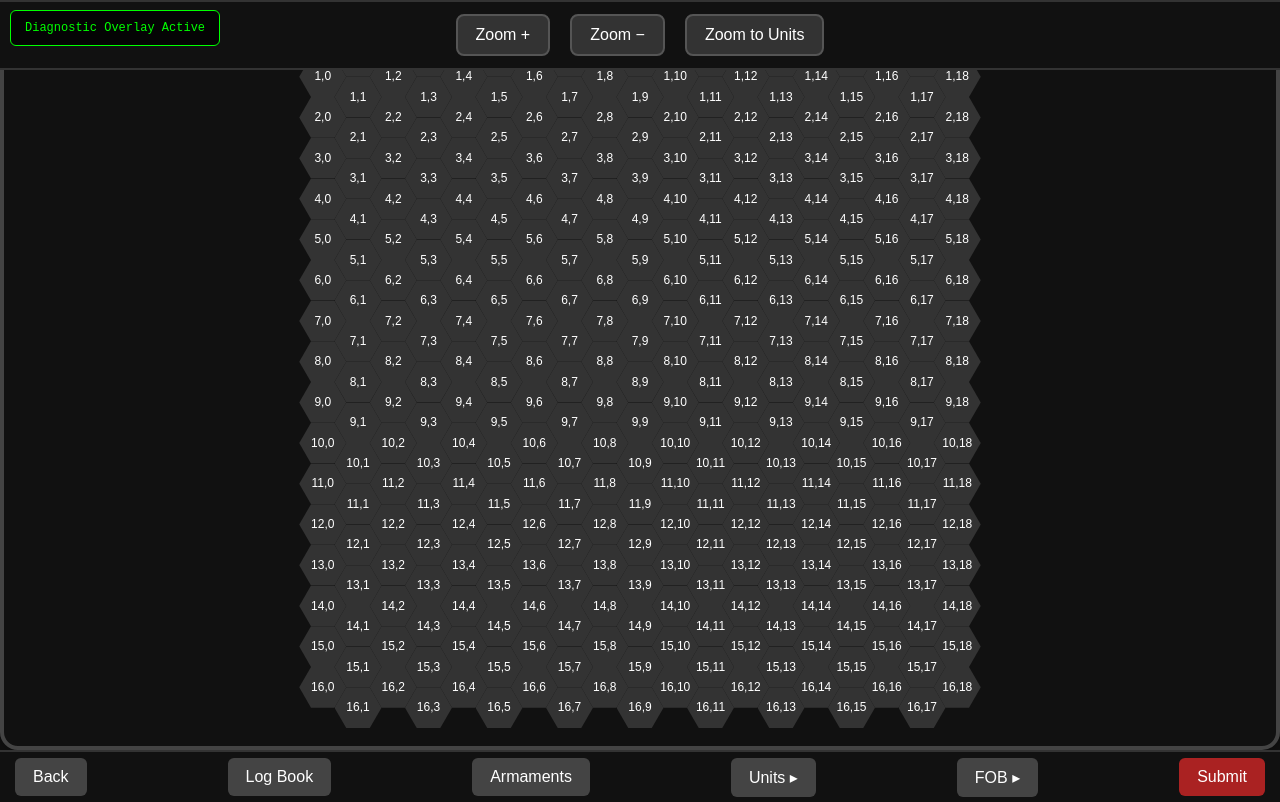
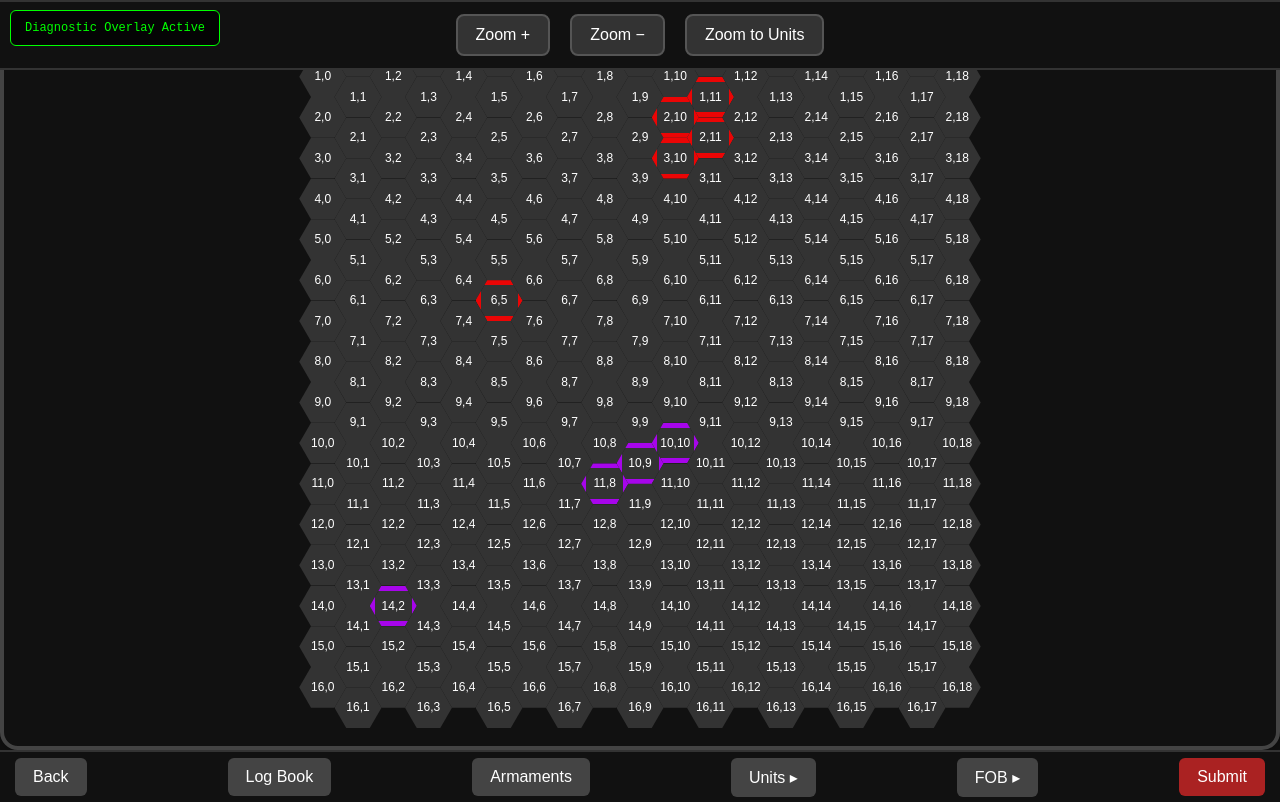
Before and after one commit to Moneyguy-dev/turn-game-server, a website with bundled scripts: page public/red.html in a window 1280 px wide. Built offline with nearby package versions, Linux system fonts and the light colour scheme; no server answers.

Commit message:
Territory outlines added: Natuna, Palawan, Taiwan, redsingle

```diff
--- a/public/js/grid.js
+++ b/public/js/grid.js
@@ -17,6 +17,9 @@ export function initGrid() {
     initBoard();
 }
 
+/* ============================
+   HEX SIZE CALCULATION
+   ============================ */
 export function computeHexSize() {
     const w = window.innerWidth;
     const h = window.innerHeight;
@@ -29,6 +32,9 @@ export function computeHexSize() {
     verticalSpacing = hexSize * Math.sqrt(3) / 2;
 }
 
+/* ============================
+   BUILD HEX GRID
+   ============================ */
 export function buildHexGrid() {
     gameBoard.innerHTML = "";
 
@@ -54,6 +60,9 @@ export function buildHexGrid() {
             cell.dataset.row = r;
             cell.dataset.col = c;
 
+            // ⭐ ADD HEX ID
+            cell.id = `hex-${r}-${c}`;
+
             gameBoard.appendChild(cell);
 
             if (x > maxX) maxX = x;
@@ -65,6 +74,9 @@ export function buildHexGrid() {
     gameBoard.style.height = (maxY + hexSize) + "px";
 }
 
+/* ============================
+   INIT BOARD DATA
+   ============================ */
 export function initBoard() {
     board = [];
     for (let r = 0; r < rows; r++) {
@@ -75,7 +87,54 @@ export function initBoard() {
     }
 }
 
+/* ============================
+   REBUILD GRID
+   ============================ */
 export function rebuildGrid() {
     computeHexSize();
     buildHexGrid();
 }
+
+/* ============================
+   TERRITORY DEFINITIONS
+   ============================ */
+export const territories = {
+
+    // ⭐ NATUNA BESAR — single purple hex
+    natuna: [
+        { r: 14, c: 2 }
+    ],
+
+    // ⭐ PALAWAN — three connected purple hexes
+    palawan: [
+        { r: 11, c: 8 },
+        { r: 10, c: 9 },
+        { r: 10, c: 10 }
+    ],
+
+    // ⭐ TAIWAN — four red hexes
+    taiwan: [
+        { r: 2, c: 10 },
+        { r: 3, c: 10 },
+        { r: 1, c: 11 },
+        { r: 2, c: 11 }
+    ],
+
+    // ⭐ SINGLE RED HEX (unnamed)
+    redsingle: [
+        { r: 6, c: 5 }
+    ]
+};
+
+/* ============================
+   TERRITORY RENDERER
+   ============================ */
+export function renderTerritories() {
+    Object.entries(territories).forEach(([name, hexes]) => {
+        hexes.forEach(({ r, c }) => {
+            const id = `hex-${r}-${c}`;
+            const el = document.getElementById(id);
+            if (el) el.classList.add(`territory-${name}`);
+        });
+    });
+}
--- a/public/script.js
+++ b/public/script.js
@@ -1,4 +1,4 @@
-import { initGrid, rebuildGrid } from "./js/grid.js";
+import { initGrid, rebuildGrid, renderTerritories } from "./js/grid.js";
 import { initUnits, updateBoard } from "./js/units.js";
 import { initFOB } from "./js/fob.js";
 import { loadGameStateFromServer } from "./js/server.js";
@@ -10,11 +10,17 @@ document.addEventListener("DOMContentLoaded", () => {
     initFOB();
     initUI();
 
+    // ⭐ Render territory outlines after grid is built
+    renderTerritories();
+
     loadGameStateFromServer();
     setInterval(loadGameStateFromServer, 10000);
 
     window.addEventListener("resize", () => {
         rebuildGrid();
         updateBoard();
+
+        // ⭐ Re-apply territory outlines after rebuild
+        renderTerritories();
     });
 });
--- a/public/styles.css
+++ b/public/styles.css
@@ -209,3 +209,35 @@ body {
 #diagOverlay {
     user-select: none;
 }
+
+/* ============================
+   TERRITORY OUTLINES
+   ============================ */
+
+/* Natuna Besar — single purple hex */
+.territory-natuna {
+    outline: 5px solid rgba(180, 0, 255, 0.9);
+    outline-offset: -5px;
+    border-radius: 6px;
+}
+
+/* Palawan — three purple hexes */
+.territory-palawan {
+    outline: 5px solid rgba(180, 0, 255, 0.9);
+    outline-offset: -5px;
+    border-radius: 6px;
+}
+
+/* Taiwan — four red hexes */
+.territory-taiwan {
+    outline: 5px solid rgba(255, 0, 0, 0.9);
+    outline-offset: -5px;
+    border-radius: 6px;
+}
+
+/* Single red hex (unnamed) */
+.territory-redsingle {
+    outline: 5px solid rgba(255, 0, 0, 0.9);
+    outline-offset: -5px;
+    border-radius: 6px;
+}
```
